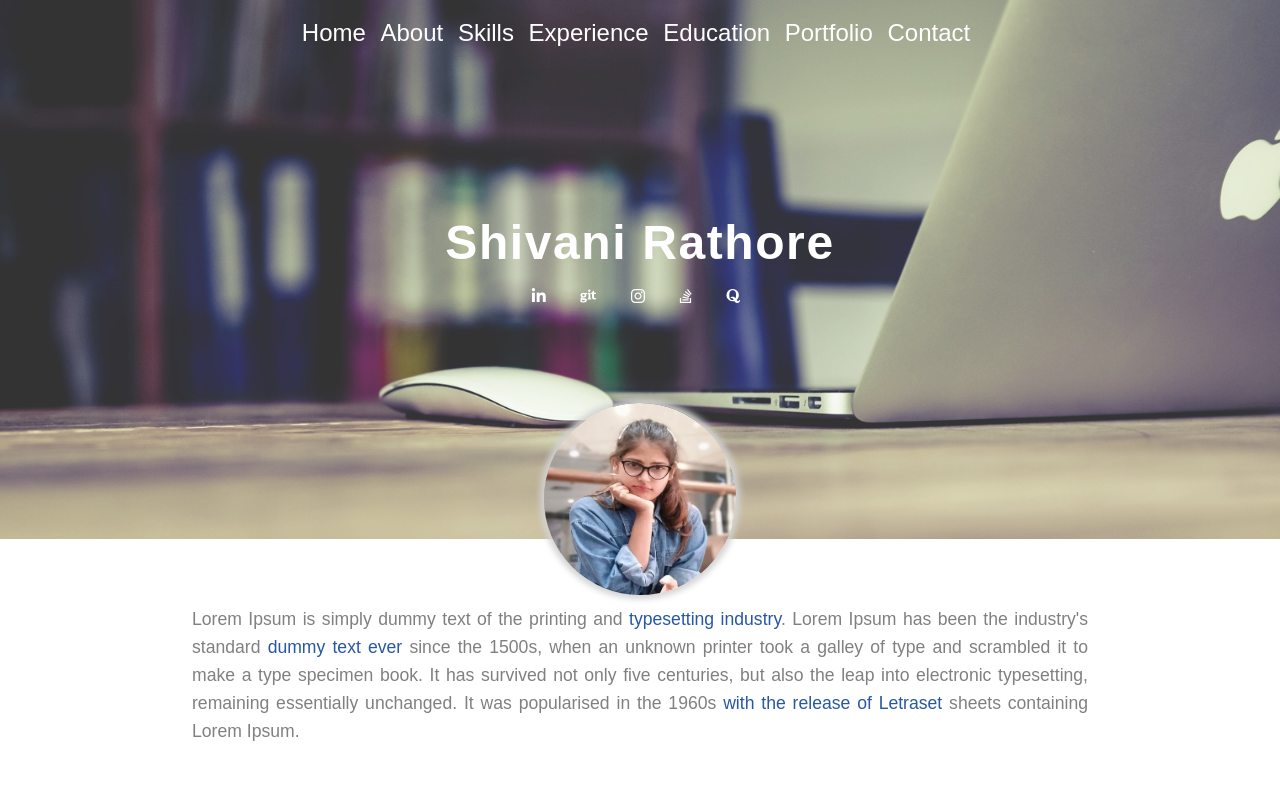
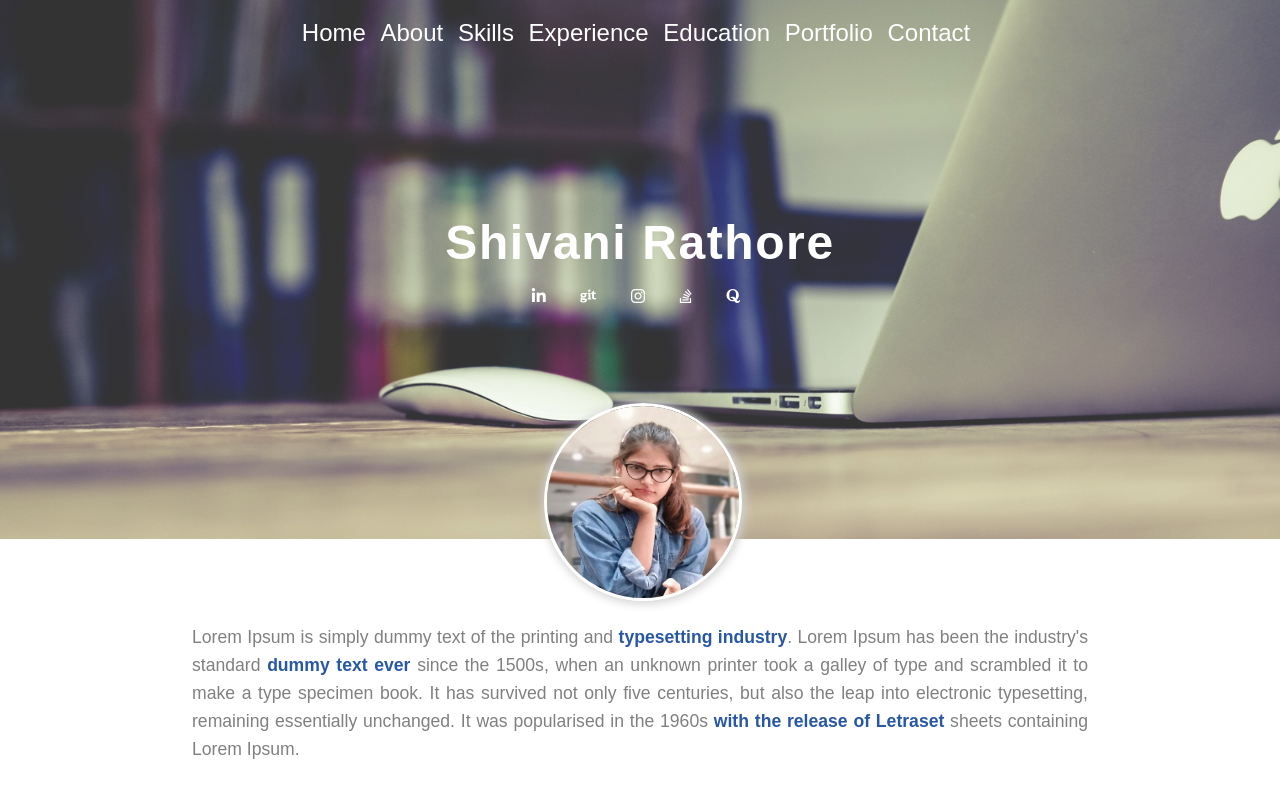
Before and after one commit to shivanirathore24/Resume-Mini-Project, a plain HTML site: page index.html in a window 1280 px wide. Drawn offline with Linux system fonts and the light colour scheme.

Commit message:
Converting Resume code to Flex

```diff
--- a/index.html
+++ b/index.html
@@ -55,7 +55,8 @@
                 <div id="my-image">
                     <img src="image/my-profile-image.jpeg" alt="my-profile-image">
                 </div>
-                <p class="para">
+                <div id="about-para">
+                    <p>
                     Lorem Ipsum is simply dummy text of the printing and <span class="text-highlight">typesetting industry</span>.
                     Lorem Ipsum has been the industry's standard <span class="text-highlight">dummy text ever</span> since the 1500s,
                     when an unknown printer took a galley of type and scrambled it to make a type specimen book. It has survived not
@@ -63,6 +64,7 @@
                     popularised in the 1960s <span class="text-highlight">with the release of Letraset</span> sheets containing Lorem
                     Ipsum.
                 </p>
+                </div>
             </div>
         </section>
         <section id="skills"></section>
--- a/style.css
+++ b/style.css
@@ -1,8 +1,10 @@
+
 body{
     margin:0px;
     font-family: sans-serif;
     font-size: 24px;
 }
+
 
 /*Body Header */
 
@@ -22,11 +24,7 @@ body{
 .horizontal-list{
     list-style: none;
     padding-left:0px;
-    margin: 0px;
-}
-
-.text-center{
-    text-align: center;
+    margin:0px;
 }
 
 .horizontal-list li{
@@ -39,7 +37,6 @@ body{
 .horizontal-list li a{
     color: white;
     text-decoration: none;
-    transition: color 0.5s, border-bottom 4s;
 }
 
 .nav-menu li a{
@@ -48,7 +45,11 @@ body{
 
 .nav-menu li a:hover{
     color: lightgrey;
-    border-bottom: 1px solid lightgray;
+    border-bottom: 1px solid black;
+}
+
+.text-center{
+    text-align: center;
 }
 
 
@@ -78,7 +79,26 @@ body{
 }
 
 
+/* Section Classes */
+
+section{
+    width:100%;
+    display: flex;
+    flex-direction: column;
+    align-items: center;
+}
+
+section:nth-child(2n){
+    background-color: lightgrey;
+}
+
+section:nth-child(2n+1){
+    background-color:white;
+}
+
+
 /* About Section */
+
 #about{
     height: auto;
     width: 100%;
@@ -107,20 +127,23 @@ body{
     height: 100%;  /* % is relative to parent element i.e <div> with id= my-image */
     width: 100%;
     border-radius: 50%;
-    box-shadow: 0px 0px 6px 4px lightgrey;
+    border: 3px solid white;
+    box-shadow: 1px 1px 10px 2px lightgrey;
 }
 
-.para{
+#about-para{
     padding: 10px;
     width: 70%;
     margin: auto;
+    font-family: Arial, Helvetica, sans-serif;
     text-align: justify;
+    color: grey;
     line-height: 28px;
+    font-weight: 100;
     font-size: 1.1rem;
-    color: grey;
-    margin-bottom: 2rem;
 }
 
 .text-highlight{
     color : #2857a4;
+    font-weight: 600;
 }
```
